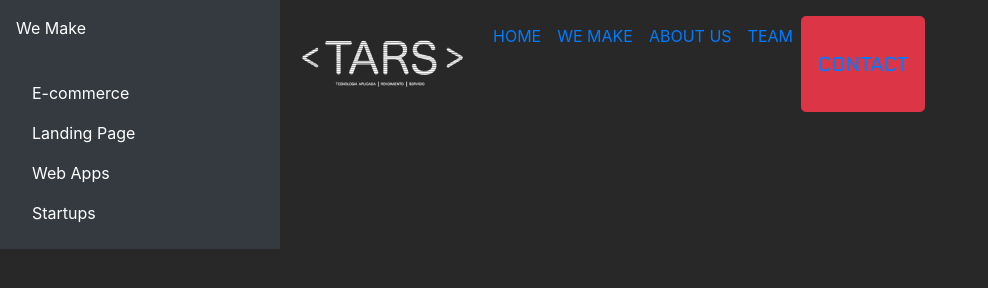
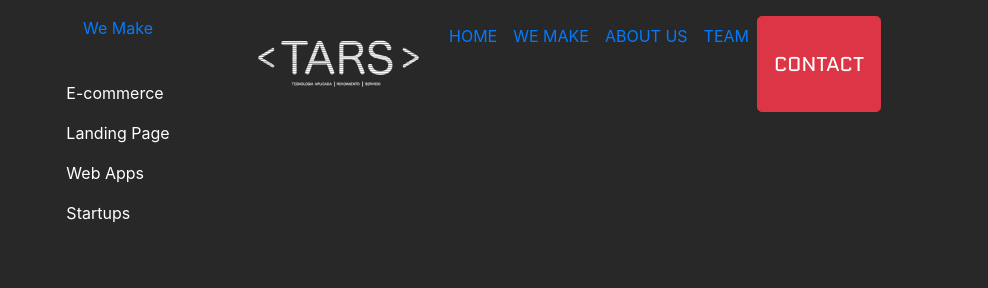
Before and after one commit to justoneye/ecommerce-portfolio, a plain HTML site: page bars.html in a window 1280 px wide. Shown: the whole page, without its empty margins (0-988 px from the left). Drawn offline with nearby package versions, Linux system fonts and the light colour scheme.

Commit message:
Update bars.html

```diff
--- a/bars.html
+++ b/bars.html
@@ -8,8 +8,8 @@
 
 <body>
   <main>
-    <div class="d-flex flex-column flex-shrink-0 p-3 text-white bg-dark" style="width: 280px;">
-      <a href="/" class="d-flex align-items-center mb-3 mb-md-0 me-md-auto text-white text-decoration-none">
+    <div class="d-flex flex-column flex-shrink-0 p-3 align-items-center" style="width: 236px;">
+      <a href="/" class="d-flex mb-3 mb-md-0 me-md-auto text-decoration-none">
         <span class="fs-4">We Make</span>
       </a>
       <hr>
@@ -49,7 +49,7 @@
             <a class="p-2 link-secondary" href="#">ABOUT US</a>
             <a class="p-2 link-secondary" href="#">TEAM</a>
             <button class="btn btn-danger btn-lg">
-              <a href="contact.html">Contact</a>
+              <a class="text-white text-decoration-none" href="contact.html">Contact</a>
             </button>
           </nav>
         </div>
```
